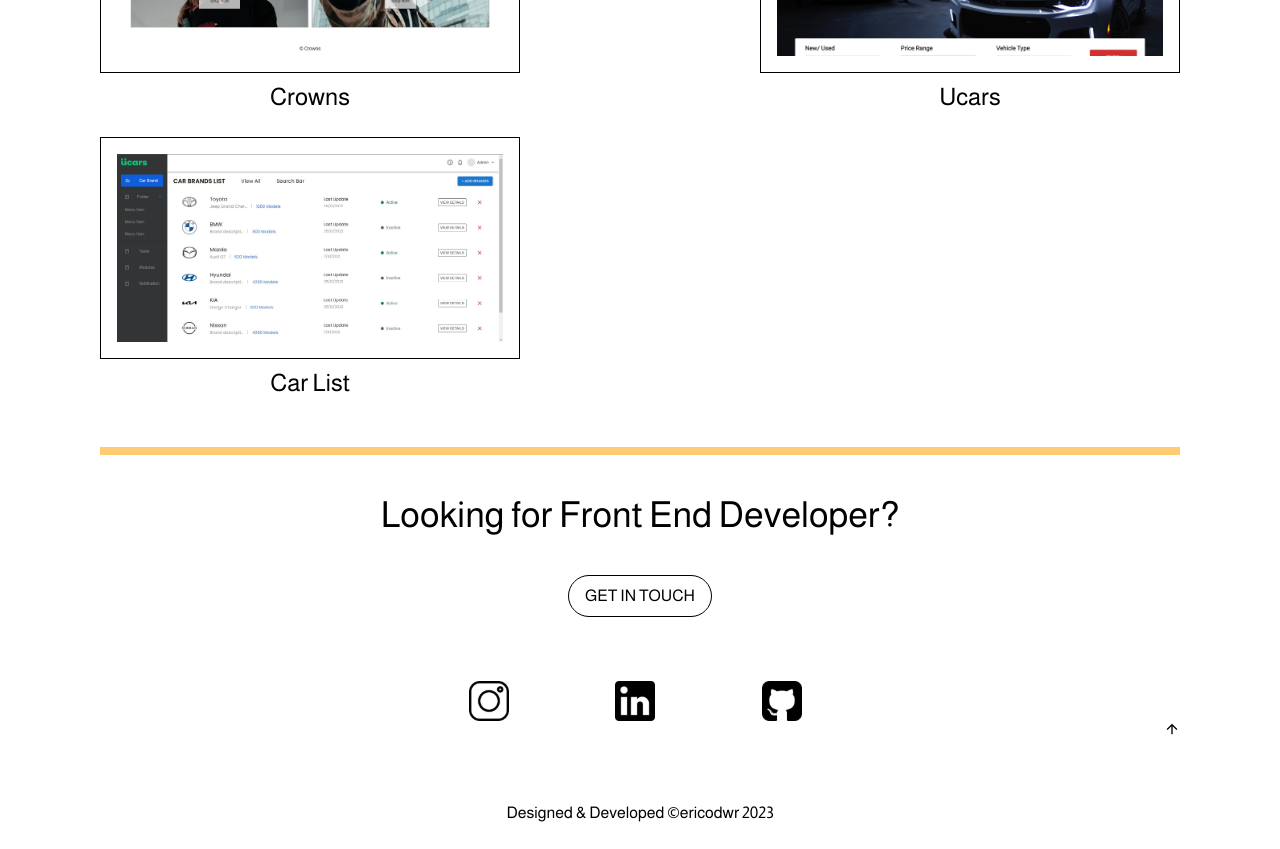
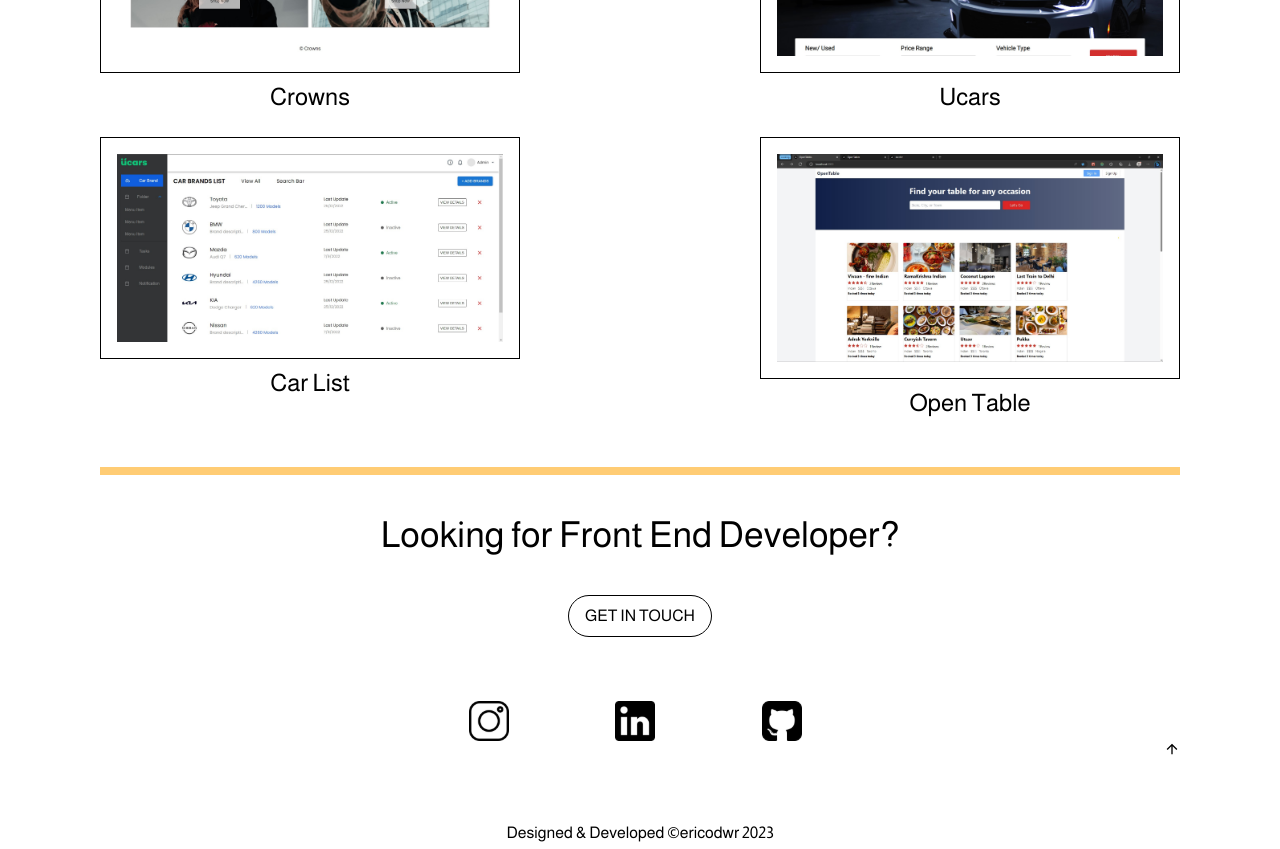
Before and after one commit to ericodwr/portfolio, a Next.js app: page / in a window 1280 px wide. Shown: the part 1420-2269 px from the top of the page. Built offline with nearby package versions, Linux system fonts and the light colour scheme.

Commit message:
another animation

```diff
--- a/app/components/Hero.jsx
+++ b/app/components/Hero.jsx
@@ -50,12 +50,12 @@
           My name Erico Dwi and I'm Front End Developer whom specialist on React
           JS.
         </p>
-        <Link
+        <a
           href={'#work'}
           className="lg:text-2xl text-lg border-b-2 md:m-0 mt-5 border-black hover:text-[#FFCC74] hover:border-[#FFCC74] transition duration-1000 ease-in-out"
         >
           Here's some of my projects
-        </Link>
+        </a>
       </motion.div>
     </main>
   );
--- a/app/data.js
+++ b/app/data.js
@@ -4,7 +4,7 @@
     imageProject: '/projects/cryptoverse.jpg',
     title: ' Cryptoverse',
     description: `Cryptoverse is web app developed using React.Js. On the UI this web app is using Ant Design, also Chart.js for the statistics UI, and for the data is using API from RapidApi, then fetch using Axios package. Cryptoverse is real-time update about cryptocurrencies, from details top 100 crypto coins to the latest news worldwide. Cryptoverse deserved a specific details about every top 100 crypto coins in the world, it shows the value statistics from time to time, description about crypto coins itself and link references. On the news section, Cryptoverse deserved real-time up-to-date news about cryptocurrencies, and also it can be filter to select a spesific crypto coins news, for example, news about Bitcoin.`,
-    left: true,
+
     code: 'https://github.com/ericodwr/cryptoverse',
     demo: 'https://cryptoverse-edr.netlify.app/',
   },
@@ -13,7 +13,7 @@
     imageProject: '/projects/real-estate.jpg',
     title: ' Real-Estate',
     description: `Real-Estate is Web App developed using Next.js. For the UI, this Web App is using Chakra-UI package. For the data is using API from RapidApi, then fetch the data using Redux Toolkit package. Real-Estate just like the name, Is web app that shows many list of rent hotels, Apartments, or a house to buy. For the location is on Dubai, there is a lot of hotels, and apartements to be rented. Real-Estate also can view the spesific hotel/apartment with much details. And this web app has filter features to sorting the user needed, for example, set the min price, set max area, rooms, baths, etc. Real-Estate is a helpful web app to people who travelling on Dubai.`,
-    left: false,
+
     code: 'https://github.com/ericodwr/erc-real-estate',
     demo: 'https://erc-real-estate.vercel.app/',
   },
@@ -22,7 +22,7 @@
     imageProject: '/projects/crowns.jpg',
     title: ' Crowns',
     description: `Crowns is a e-commerce web app which developed using React.Js. Using simple sass for the UI. For the back end is using firebase for the storage and user account, context for passing data and the last is using Stripe for payment methods. Crowns is e-commerce app who target a young-people to buy the products. Crowns has a great authentication because the user can log in using google account so the user is not always have to create a new account in this web app.In this web app, user just do 3 things, login, checkout, and pay. And the products is on the way to user's home. Crowns have 5 catalogs, and will be more in the future.`,
-    left: true,
+
     code: 'https://github.com/ericodwr/crowns',
     demo: 'https://crowns-clot.netlify.app/',
   },
@@ -31,7 +31,7 @@
     imageProject: '/projects/ucars.jpg',
     title: ' Ucars',
     description: `Ucars is landing page for Startup Car Marketplace from Singapure, Developed using React.Js and Material UI for the style. Of course its already responsive so users can open using mobile devices and desktop. Details and information about Ucars is right here.`,
-    left: false,
+
     code: 'https://github.com/ericodwr/ucars-landingPage',
     demo: 'https://ucars-landing-page.netlify.app/',
   },
@@ -40,9 +40,17 @@
     imageProject: '/projects/ucarlist.jpg',
     title: 'Car List',
     description: `Car List is a Web App about databases that contains list of cars.Car List is developed using React.JS, for the style using Material UI and last for the databases using simple json-server and fetch it to Redux State. Car List is admin site only, so the admin could create, update, read, and delete or as we known it CRUD.`,
-    left: true,
+
     code: 'https://github.com/ericodwr/CarList',
     demo: 'https://github.com/ericodwr/CarList',
+  },
+  {
+    id: 'opentable',
+    imageProject: '/projects/opentable.jpg',
+    title: 'Open Table',
+    description: `Open Table is Web App from Bootcamp using Next.Js 13, about application helping restaurants of all sizes thrive, to easily find by user for an occasion. And for user to find restaurants easily with specific requirements by using filter in this App. Developed by newest Next Js version which is Next Js version 13 with authentication and data fetching using Prisma ORM for fetching from Postgres SQL.`,
+    code: 'https://github.com/ericodwr/openTable',
+    demo: 'https://open-table-sigma.vercel.app/',
   },
 ];
 
```
Also changed, not shown: public/projects/opentable.jpg (added).
